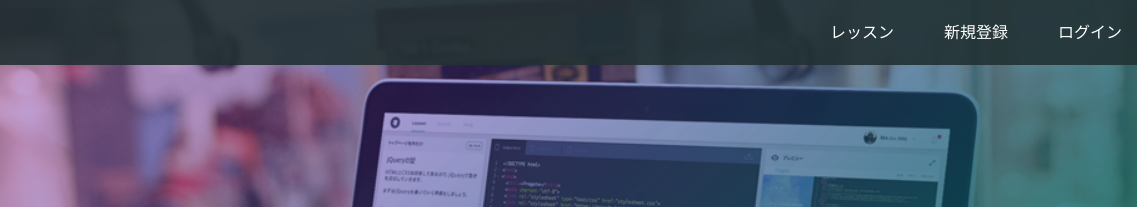
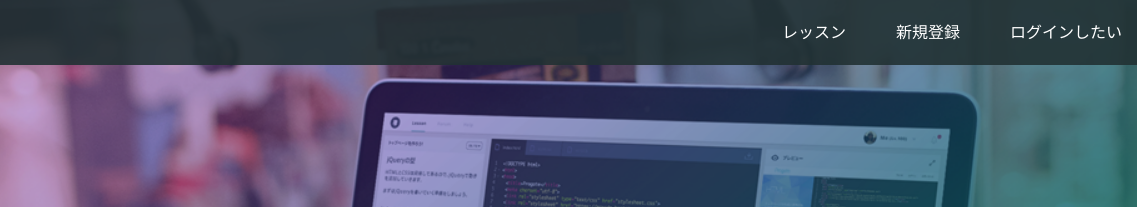
Before and after one commit to koarakko5555/prog-8.github.io, a plain HTML site: page index.html in a window 1280 px wide. Shown: the top 207 px of the page, 143-1280 px from the left. Drawn offline with Linux system fonts and the light colour scheme.

Commit message:
Update index.html

```diff
--- a/index.html
+++ b/index.html
@@ -17,7 +17,7 @@
       <div class="header-right">
         <a href="#">レッスン</a>
         <a href="#">新規登録</a>
-        <a href="#" class="login">ログイン</a>
+        <a href="#" class="login">ログインしたい</a>
       </div>
     </div>
   </header>
```
